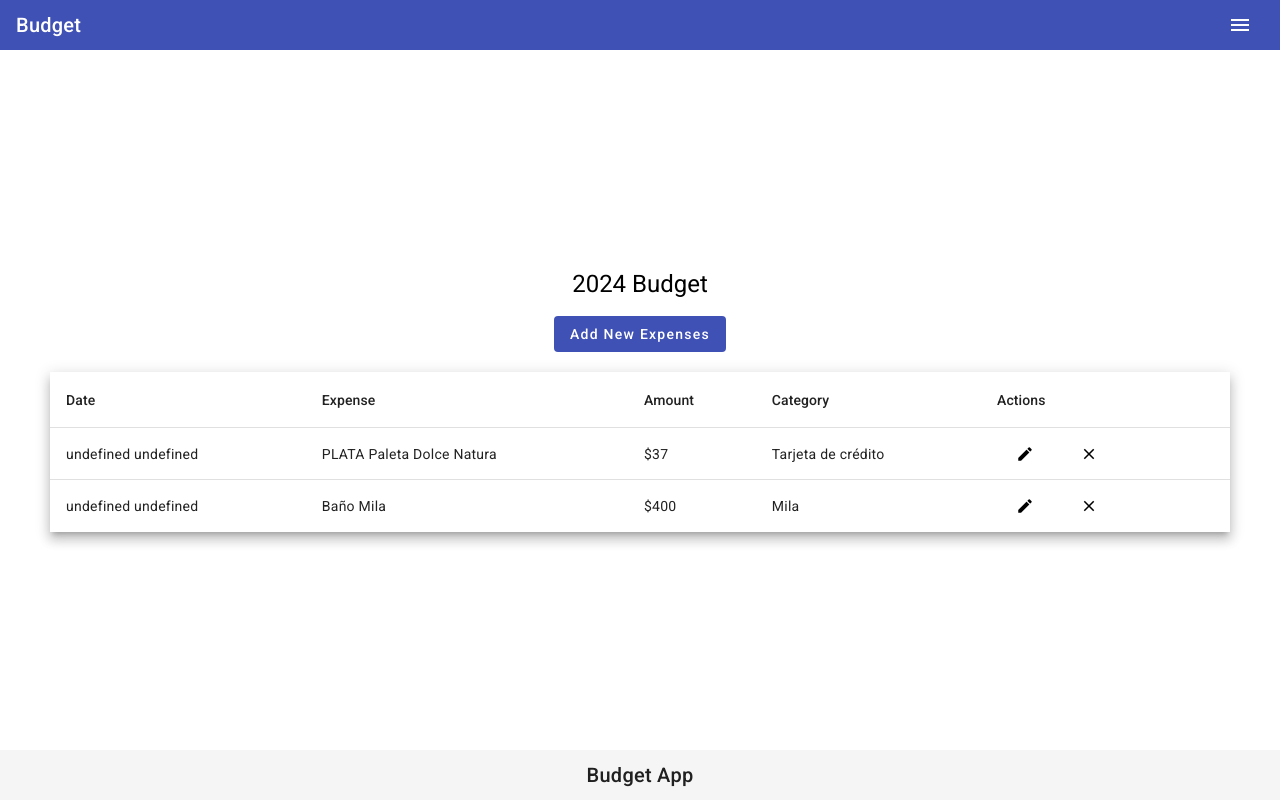
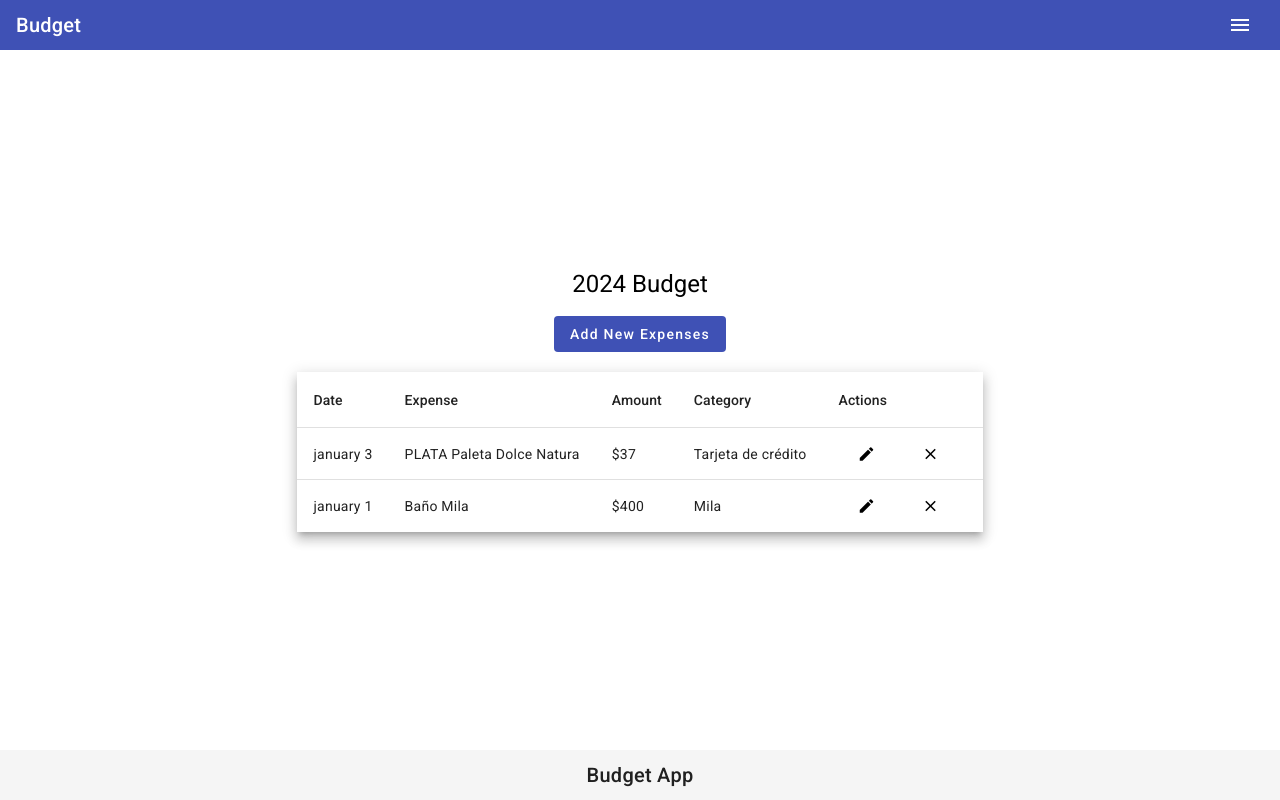
Before and after one commit to valtoscano95/budget, an Angular app: page /budget in a window 1280 px wide. Built offline with nearby package versions, Linux system fonts and the light colour scheme.

Commit message:
modified expense interface and budget2023 data file

```diff
--- a/src/app/data/budget2023.ts
+++ b/src/app/data/budget2023.ts
@@ -1,3 +1,4 @@
+import { Expense } from "../models/expense"
 import { categories } from "./categories"
 
 //save later in DB
@@ -5,15 +6,16 @@ export const budget2023 =[
     //january
     [
         {
-            date: 'january 3',
+            day: 3,
+            month: 1,
             amount: 37,
             expense: "PLATA Paleta Dolce Natura",
             category: categories.credit,
-            actions: ['edit', 'delete']
 
         },
         {
-            date: 'january 1',
+            day: 1,
+            month:1,
             amount: 400,
             expense: "Baño Mila",
             category: categories.mila
--- a/src/app/models/expense.ts
+++ b/src/app/models/expense.ts
@@ -1,5 +1,6 @@
 export interface Expense{
-    date: string;
+    day: number;
+    month: number,
     amount: number;
     expense: string;
     category?: string;
--- a/src/styles.css
+++ b/src/styles.css
@@ -9,6 +9,7 @@ section.center{
   justify-content: center;
   flex-flow: column;
   height: 100vh;
+  align-items: center;
 }
 
 .margin-auto{
@@ -31,6 +32,12 @@ body{
   justify-content: center;
 }
 
+.flex-row{
+  display: inline-flex;
+  justify-content: space-between;
+  width: 100%;
+}
+
 .fixed-top{
   position: fixed;
   top: 0;
@@ -40,3 +47,21 @@ body{
   position: fixed;
   bottom: 0;
 }
+
+.margin-bottom{
+  margin-bottom: 20px !important;
+}
+
+.nomargin{
+  margin: 0 !important;
+}
+
+@media only screen and (max-width:480px){
+  .margin-bottom-mobile{
+    margin-bottom: 20px !important;
+  }
+
+  .nomargin-mobile{
+    margin: 0 !important;
+  }
+}
```
